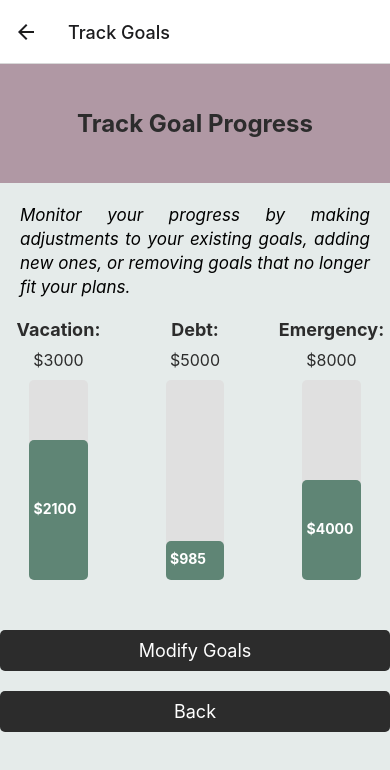
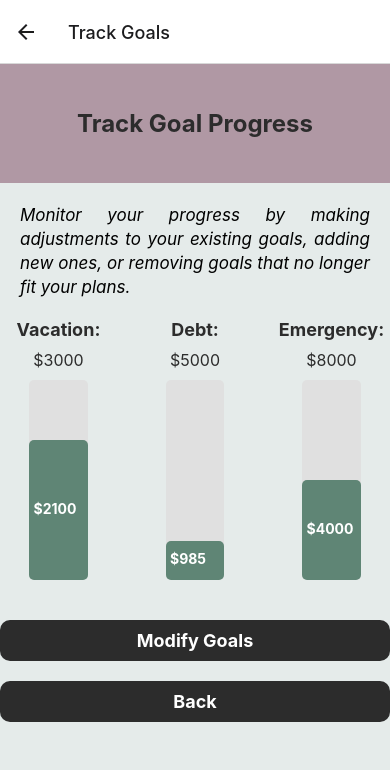
Before and after one commit to illianardz/FinancialTracker, a React Native app in the folder ExpoApp/: screen /TrackGoals in a window 390 px wide. Shown: the top 770 px of the page. Built offline with nearby package versions, Linux system fonts and the light colour scheme.

Commit message:
fixed ui consistency

```diff
--- a/ExpoApp/eas.json
+++ b/ExpoApp/eas.json
@@ -4,6 +4,10 @@
       "android": {
         "buildType": "apk"
       }
+    },
+    "development": {
+      "developmentClient": true,
+      "distribution": "internal"
     },
     "preview2": {
       "android": {
--- a/ExpoApp/package.json
+++ b/ExpoApp/package.json
@@ -15,6 +15,7 @@
     "@react-navigation/native": "^6.1.18",
     "@react-navigation/native-stack": "^6.11.0",
     "expo": "~52.0.17",
+    "expo-dev-client": "~5.0.6",
     "expo-font": "~13.0.1",
     "expo-status-bar": "~2.0.0",
     "react": "18.3.1",
--- a/ExpoApp/styles.js
+++ b/ExpoApp/styles.js
@@ -134,6 +134,7 @@ const styles = StyleSheet.create({
     fontSize: 18,
     color: 'white',
     textAlign: 'center',
+    fontWeight: 'bold',
   },
   navButtons: {
     flexDirection: 'row',
@@ -287,24 +288,30 @@ const styles = StyleSheet.create({
   editButton: {
     backgroundColor: '#2C2C2C',
     padding: 10,
-    borderRadius: 5,
     alignItems: 'center',
-    marginTop: 20,
+    justifyContent: 'center',
+    marginTop: 10,
+    marginBottom: 10,
+    borderRadius: 10,
   },
   backButton: {
     backgroundColor: '#2C2C2C',
     padding: 10,
-    borderRadius: 5,
     alignItems: 'center',
-    marginTop: 20,
+    justifyContent: 'center',
+    marginTop: 10,
+    marginBottom: 10,
+    borderRadius: 10,
   },
   backButtonText: {
     color: 'white',
     fontSize: 18,
+    fontWeight: 'bold',
   },
   editButtonText: {
     color: 'white',
     fontSize: 18,
+    fontWeight: 'bold',
   },
   addButtons: {
     flexDirection: 'row',
@@ -314,14 +321,16 @@ const styles = StyleSheet.create({
   addButton: {
     backgroundColor: '#2C2C2C',
     padding: 10,
-    borderRadius: 5,
-    flex: 1,
-    marginTop: 20,
     alignItems: 'center',
+    justifyContent: 'center',
+    marginTop: 10,
+    marginBottom: 10,
+    borderRadius: 10,
   },
   addButtonText: {
     color: '#E5EBEA',
     fontSize: 18,
+    fontWeight: 'bold',
   },
   removeButton: {
     backgroundColor: '#5f8575',
```
Also changed, not shown: 1 other file (tests, documents, lock files or other folders).
